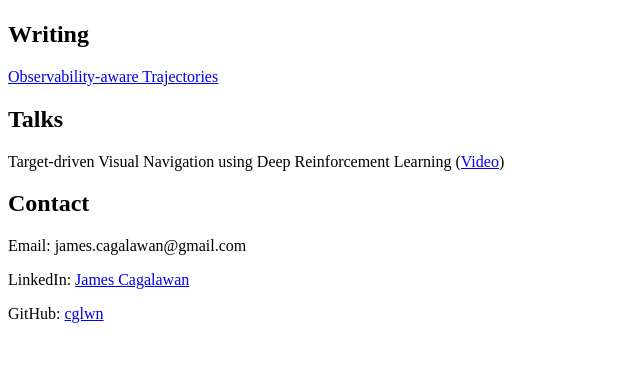
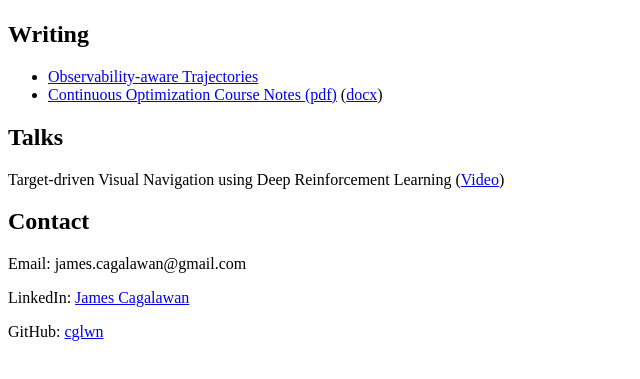
Before and after one commit to cglwn/cglwn.github.io, a plain HTML site: page index.html in a window 1280 px wide. Shown: the part 233-612 px from the top of the page, without its empty margins (0-640 px from the left). Drawn offline with Linux system fonts and the light colour scheme.

Commit message:
Add link to continuous optimization notes

```diff
--- a/index.html
+++ b/index.html
@@ -19,7 +19,10 @@
     <video autoplay loop muted><source src="media/pointy.mp4"></video>
     </div>
     <h2>Writing</h2>
-    <a href="articles/2017-08-observability-aware-trajectories/">Observability-aware Trajectories</a>
+    <ul>
+    <li><a href="articles/2017-08-observability-aware-trajectories/">Observability-aware Trajectories</a></li>
+    <li><a href="https://www.dropbox.com/s/8vc9x1tzlts2xp5/continuous_optimization_notes.pdf?dl=0">Continuous Optimization Course Notes (pdf)</a> (<a href="https://www.dropbox.com/s/l6yszwzru029qdu/continuous_optimization_notes.docx?dl=0">docx</a>)</li>
+    </ul>
     <h2>Talks</h2>
     Target-driven Visual Navigation using Deep Reinforcement Learning (<a href="https://www.youtube.com/watch?v=7Pk99Sx63RQ">Video</a>)
     <h2>Contact</h2>
```
